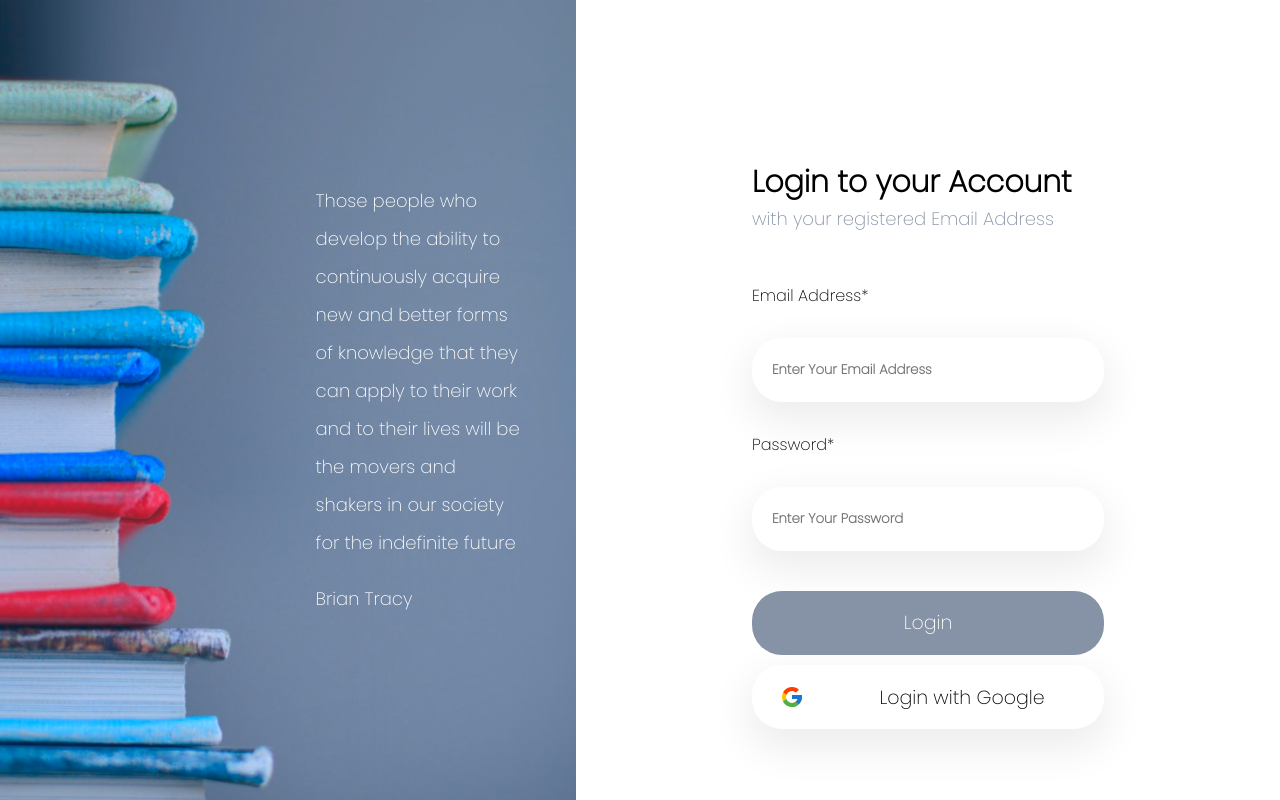
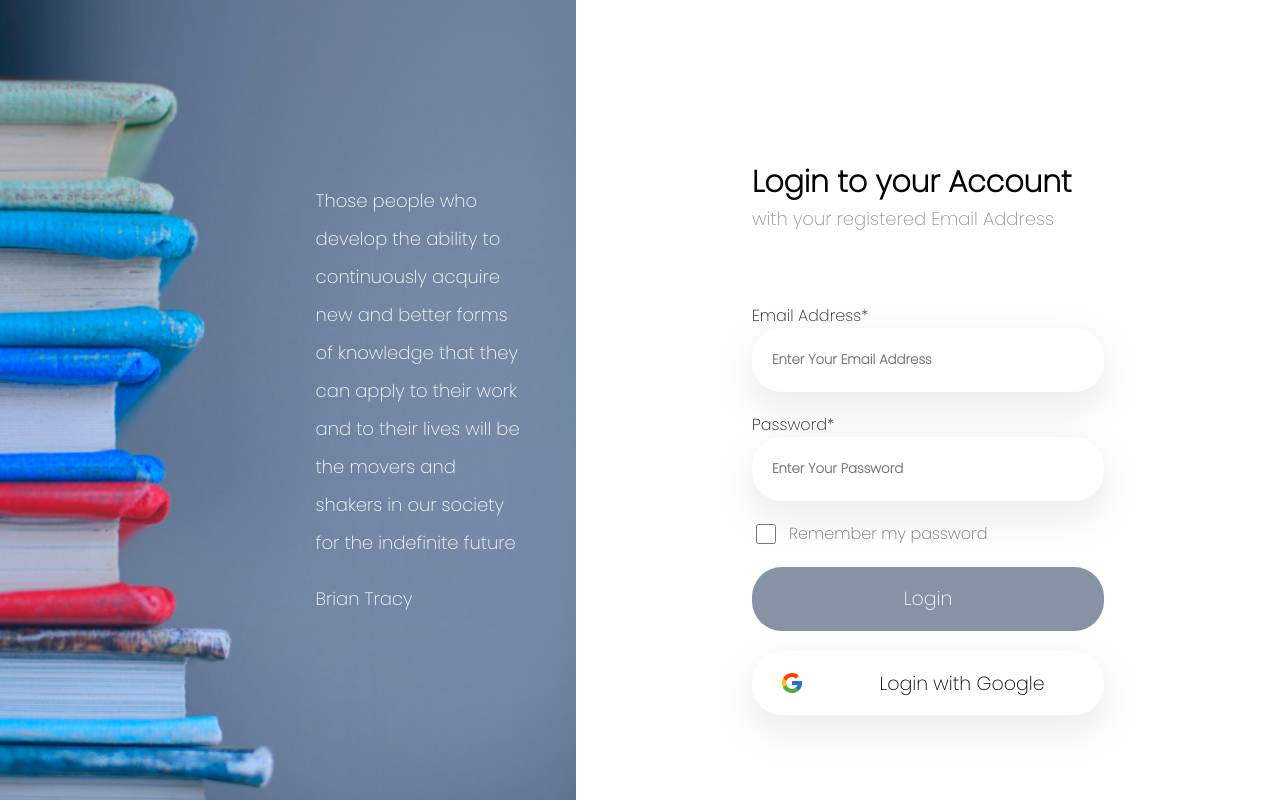
Before and after one commit to dossmedaziz/myquiz, a React (Create React App) app: page / in a window 1280 px wide. Built offline with nearby package versions, Linux system fonts and the light colour scheme.

Commit message:
update  : add the checkbox input

```diff
--- a/src/components/buttons/simpleButton/style.module.css
+++ b/src/components/buttons/simpleButton/style.module.css
@@ -1,6 +1,5 @@
 .button__container {
     width: 100%;
-    margin: 10px 0;
 }
 
 .button__shape {
--- /dev/null
+++ b/src/components/inputs/checkBox/index.jsx
@@ -0,0 +1,12 @@
+import styles from "./style.module.css"
+
+export default function CheckBoxInput({label, onChange}) {
+    return (<div className={styles.input__container}>
+            <input
+                className={styles.input__field}
+                type="checkbox"
+                onChange={onChange}
+            />
+            <label className={styles.input__label}>{label}</label>
+        </div>)
+}
--- /dev/null
+++ b/src/components/inputs/checkBox/style.module.css
@@ -0,0 +1,17 @@
+.input__container {
+    width: 100%;
+    display: flex;
+    align-items: center;
+}
+.input__field{
+    width: 20px;
+    height: 20px;
+}
+
+.input__label {
+    margin: 0 10px;
+    font-weight: 500;
+    font-size: 16px;
+    line-height: 24px;
+    color: #696F79;
+}
--- a/src/components/inputs/textInput/style.module.css
+++ b/src/components/inputs/textInput/style.module.css
@@ -12,6 +12,5 @@
   box-sizing: border-box;
   box-shadow: 0px 15px 40px 5px #ededed;
   padding: 0 20px;
-  margin: 30px 0;
   font-weight: 600;
 }
--- a/src/pages/auth/login/Login.jsx
+++ b/src/pages/auth/login/Login.jsx
@@ -3,6 +3,7 @@ import TextInput from "../../../components/inputs/textInput";
 import SimpleButton from "../../../components/buttons/simpleButton";
 import IconButton from "../../../components/buttons/iconButton";
 import GoogleIcon from "../../../assets/svg/GoogleIcon";
+import CheckBoxInput from "../../../components/inputs/checkBox";
 
 function Login() {
     return (
@@ -15,6 +16,7 @@ function Login() {
 
                 <div className={styles.form__body}>
                     <form>
+                        <div className={styles.input__item}>
                             <TextInput
                                 type="email"
                                 name="email"
@@ -22,6 +24,8 @@ function Login() {
                                 label="Email Address"
                                 required={true}
                             />
+                        </div>
+                        <div className={styles.input__item}>
                             <TextInput
                                 type="password"
                                 name="password"
@@ -29,19 +33,29 @@ function Login() {
                                 label="Password"
                                 required={true}
                             />
+                        </div>
 
+                        <div className={styles.input__item}>
+                            <CheckBoxInput
+                                label={"Remember my password"}
+                                onChange={null}
+                            />
+                        </div>
+                        <div className={styles.input__item}>
                             <SimpleButton
                                 label={"Login"}
                                 onClick={null}
                                 bgColor={"#8692A6"}
                                 textColor={"#FFFFFF"}
                             />
+                        </div>
+                        <div className={styles.input__item}>
                             <IconButton
                                 label={"Login with Google"}
                                 onClick={null}
                                 Icon={GoogleIcon}
                             />
-
+                        </div>
                     </form>
                 </div>
             </div>
--- a/src/pages/auth/login/style.module.css
+++ b/src/pages/auth/login/style.module.css
@@ -5,6 +5,7 @@
     justify-content: center;
     align-items: center;
 }
+
 .login__form {
     width: 50%;
     height: 60%;
@@ -13,6 +14,7 @@
     justify-content: flex-start;
     /*background-color: yellowgreen;*/
 }
+
 .form__title {
     padding: 0;
     margin: 0;
@@ -22,6 +24,7 @@
     line-height: 45px;
     color: #000000;
 }
+
 span {
     font-style: normal;
     font-weight: 400;
@@ -31,8 +34,12 @@ span {
     color: #8692a6;
 }
 
-.form__body{
+.form__body {
     width: 100%;
     height: 100%;
     margin-top: 50px;
 }
+
+.input__item {
+    margin: 20px 0;
+}
```
Lines whose indentation alone changed are shown as unchanged.
